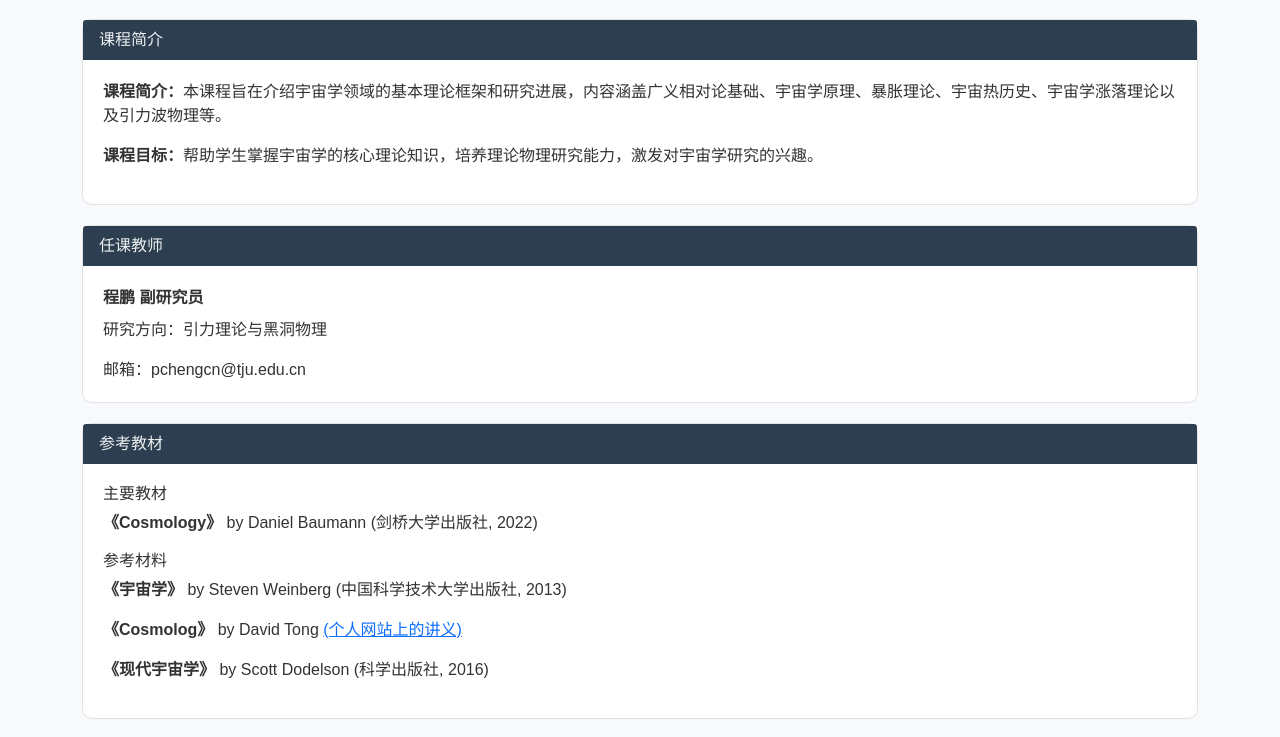
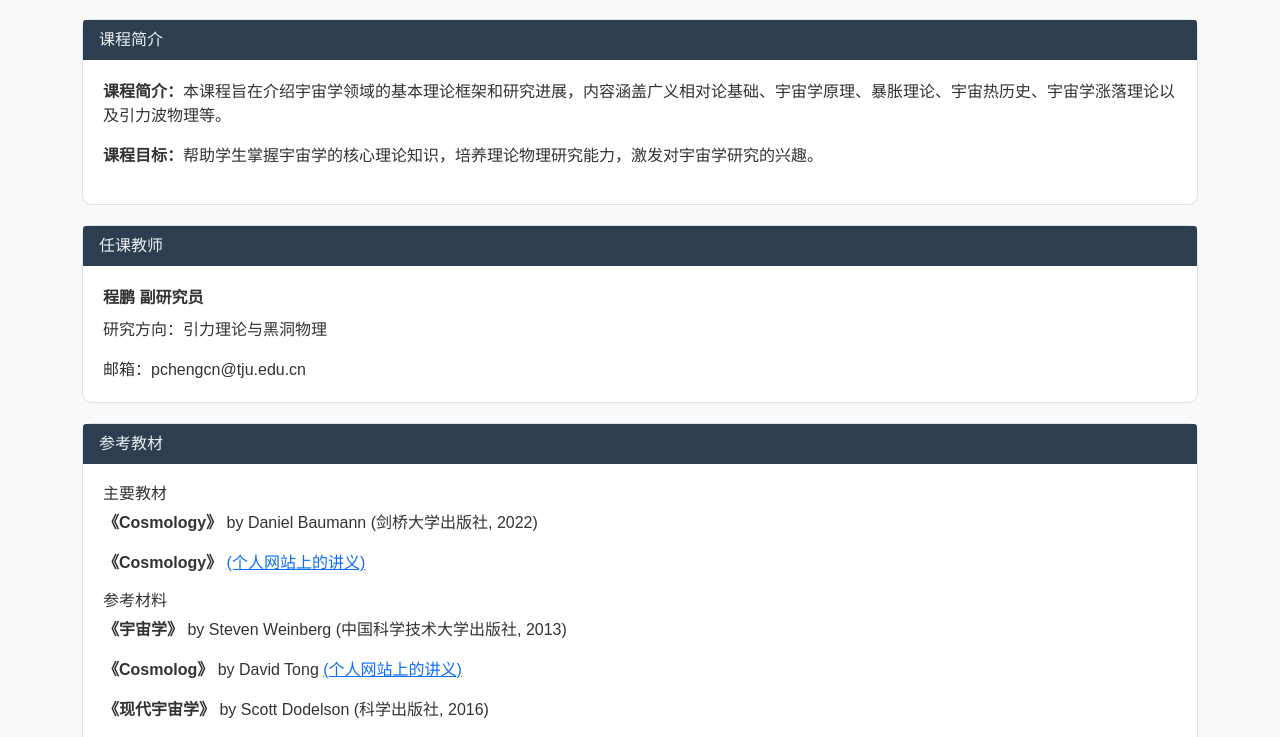
Before and after one commit to cosmology-tju/cosmology-tju.github.io, a plain HTML site: page index.html in a window 1280 px wide. Shown: the part 61-798 px from the top of the page. Drawn offline with nearby package versions, Linux system fonts and the light colour scheme.

Commit message:
Update index.html

```diff
--- a/index.html
+++ b/index.html
@@ -88,6 +88,8 @@
                 <div class="card-body">
                     <h6>主要教材</h6>
                     <p><strong>《Cosmology》</strong> by Daniel Baumann (剑桥大学出版社, 2022)</p>
+                    <p><strong>《Cosmology》</strong>  <a href="cosmology-tju.github.io/elements of GR.pdf"> (个人网站上的讲义) </a></p>
+
                     <h6>参考材料</h6>
                     <p><strong>《宇宙学》</strong> by Steven Weinberg (中国科学技术大学出版社, 2013)</p>
                     <p><strong>《Cosmolog》</strong> by David Tong <a href="http://www.damtp.cam.ac.uk/user/tong/cosmo.html"> (个人网站上的讲义) </a> </p>
```
